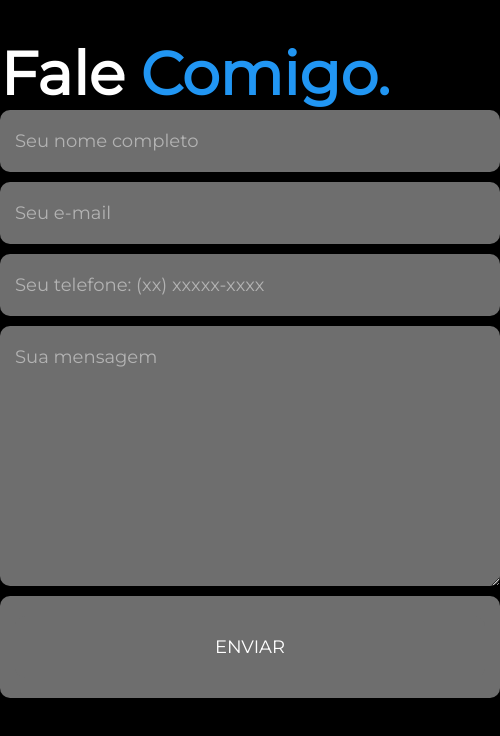
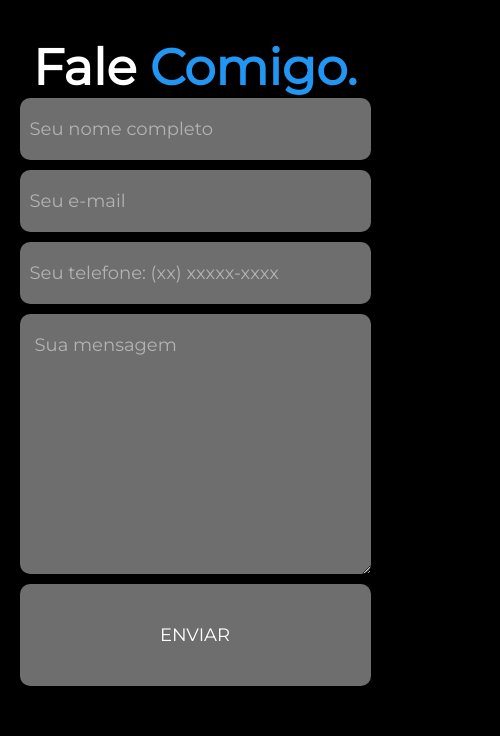
Before and after one commit to Lindembergsf2/Meu-portfolio, a plain HTML site: page Pages/contato.html in a window 390 px wide. Shown: the part 236-972 px from the top of the page, 500 px wide, since content can reach past the window. Drawn offline with nearby package versions, Linux system fonts and the light colour scheme.

Commit message:
commit Changes to be commited:

```diff
--- a/Css/contato.css
+++ b/Css/contato.css
@@ -92,5 +92,32 @@ main section form ::placeholder {
      body header div.logo img {
         height: 130px;
      }
+     main section form input {
+        padding: 20px 10px;
+        width: 90%;
+        margin: 0 auto;
+     }
+     section div.form form div.submit-btn {
+        width: 90%;
+     }
+     main section form textarea {
+        width: 90%;
+        margin: 0 auto;
+    }
+    section div.form h1 {
+        font-size: 50px;
+    }
+    section div.form h1 span {
+        font-size: 50px;
+    }
 
 }
+
+@media screen and (max-width: 344px){
+
+    body header nav ul li{
+        padding: 0px 4px;
+
+    }
+
+}
```
Also changed, not shown: Css/curriculo.css (+8 -0 lines), Css/portifolio.css (+8 -0 lines).
